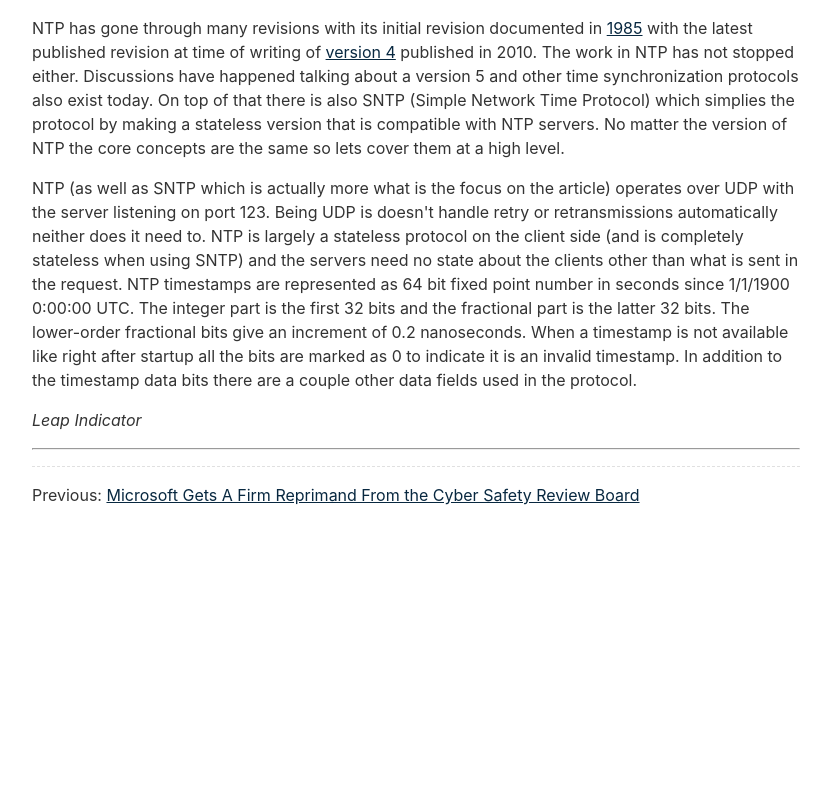
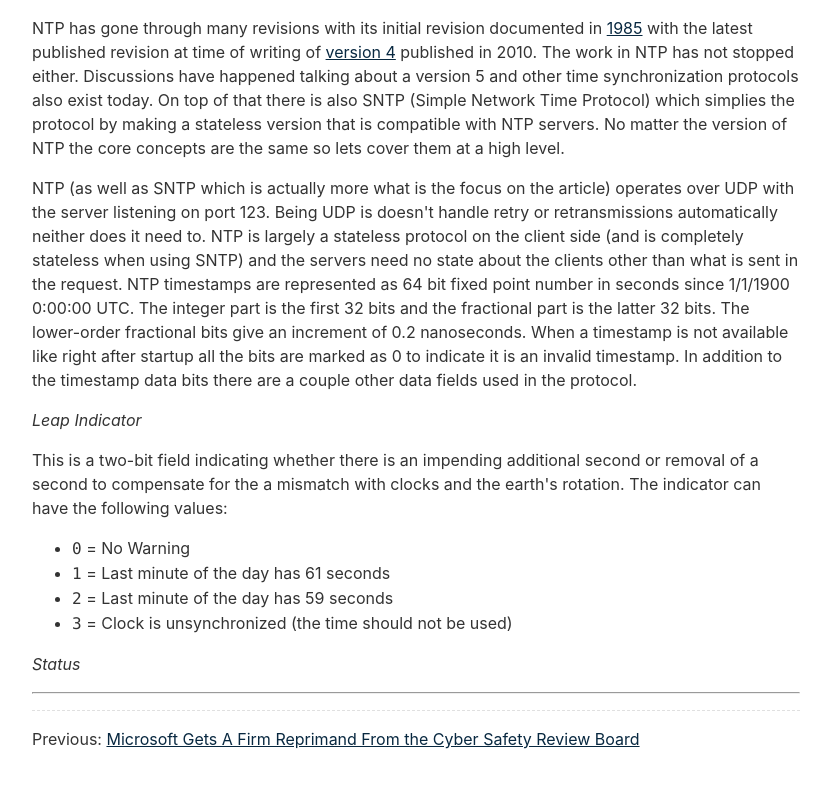
Before and after one commit to kylec32/scaledcode-blog, an Eleventy site: page content/blog/ntp-gone-wrong/index.md in a window 1280 px wide. Shown: the part 713-1500 px from the top of the page, without its empty margins (324-1155 px from the left). Before the commit the page ends 1268 px from the top, so only its background shows below. Built offline with nearby package versions, Linux system fonts and the light colour scheme; Eleventy itself is replaced by a stand-in of ours; files that its build step writes are made by us from their sources; files whose address does not match are found by name; what elasticlunr, striptags would draw is missing.

Commit message:
A little more info

```diff
--- a/content/blog/ntp-gone-wrong/index.md
+++ b/content/blog/ntp-gone-wrong/index.md
@@ -23,3 +23,12 @@ NTP has gone through many revisions with its initial revision documented in [198
 NTP (as well as SNTP which is actually more what is the focus on the article) operates over UDP with the server listening on port 123. Being UDP is doesn't handle retry or retransmissions automatically neither does it need to. NTP is largely a stateless protocol on the client side (and is completely stateless when using SNTP) and the servers need no state about the clients other than what is sent in the request. NTP timestamps are represented as 64 bit fixed point number in seconds since 1/1/1900 0:00:00 UTC. The integer part is the first 32 bits and the fractional part is the latter 32 bits. The lower-order fractional bits give an increment of 0.2 nanoseconds. When a timestamp is not available like right after startup all the bits are marked as 0 to indicate it is an invalid timestamp. In addition to the timestamp data bits there are a couple other data fields used in the protocol.
 
 _Leap Indicator_
+
+This is a two-bit field indicating whether there is an impending additional second or removal of a second to compensate for the a mismatch with clocks and the earth's rotation. The indicator can have the following values:
+
+* `0` = No Warning
+* `1` = Last minute of the day has 61 seconds
+* `2` = Last minute of the day has 59 seconds
+* `3` = Clock is unsynchronized (the time should not be used)
+
+_Status_
```
